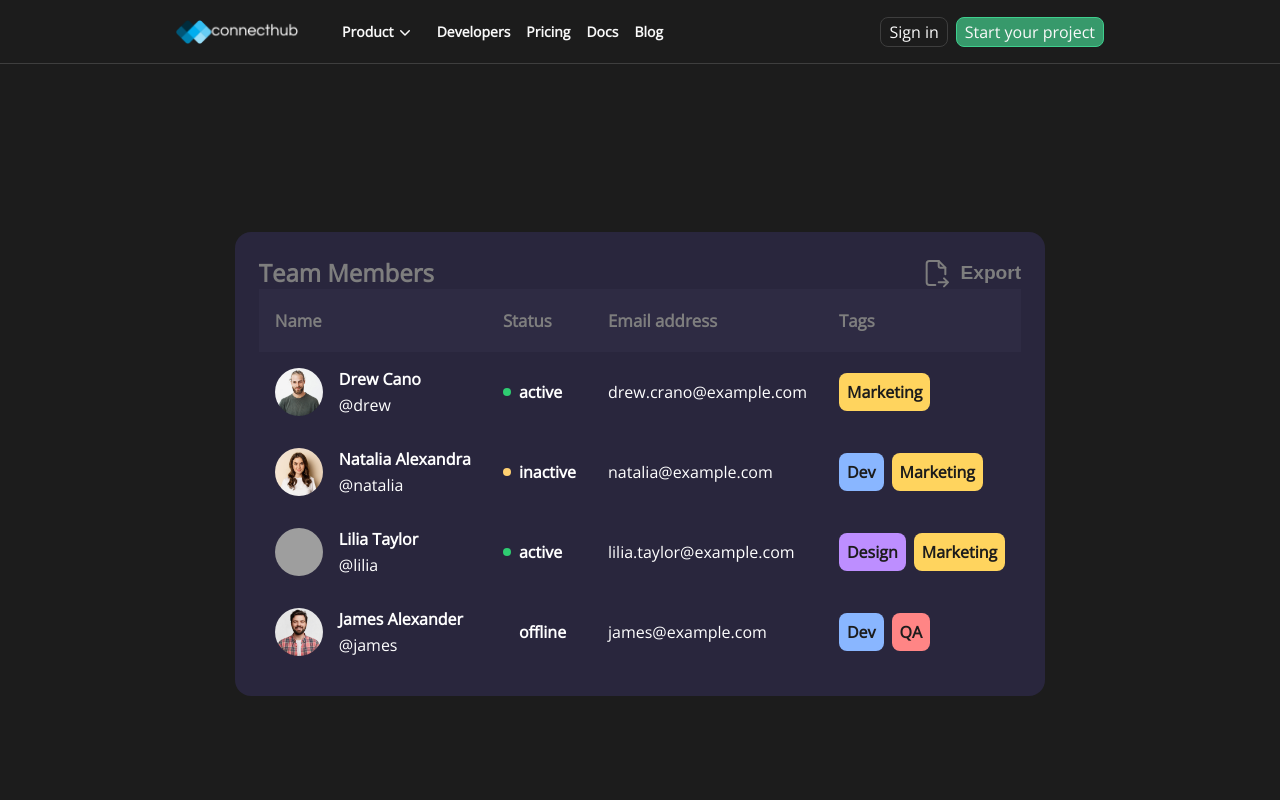
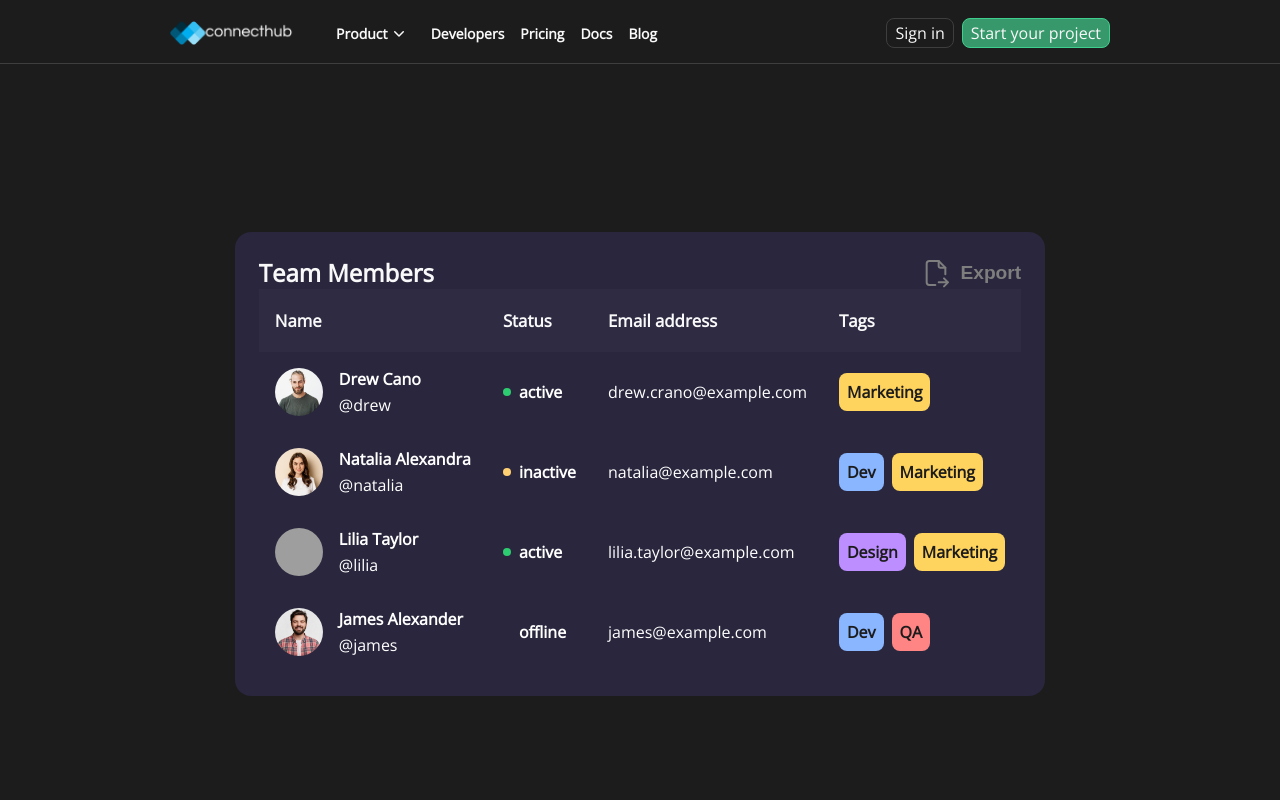
Before and after one commit to ELIEZERBITTENCOURT/connecthub, a plain HTML site: page index.html in a window 1280 px wide. Shown: the top 800 px of the page. Drawn offline with nearby package versions, Linux system fonts and the light colour scheme; grey boxes are pictures that could not be loaded.

Commit message:
style: atualiza style

```diff
--- a/assets/styles/style.css
+++ b/assets/styles/style.css
@@ -26,7 +26,7 @@
 body {
     font-family: 'Open Sans', sans-serif;
     font-size: 16px;
-    background-color: var(--background);
+    background-color:var(--background);
 }
 
 * {
@@ -45,6 +45,7 @@ body {
 }
 
 .menu__wrapper {
+    background-color: var(--background);
     display: flex;
     position: fixed;
     justify-content: space-between;
@@ -52,7 +53,8 @@ body {
     gap: 1.5rem;
     width: 100%;
     max-width: 60rem;
-    padding: 0px 1rem;
+    padding: 15px 10px;
+    padding-bottom: 12px;
     align-items: center;
 }
 
@@ -162,10 +164,11 @@ body {
     position: absolute;
     top: 0;
     left: 0;
-    padding-top: 5rem;
+    padding-top: 3rem;
 }
 
 .dropdown {
+    background-color: var(--secondary);
     border-radius: 0.5rem;
     display: none;
     padding: 0.5rem;
@@ -341,7 +344,7 @@ main {
     text-align: left;
     overflow-x: auto;
     user-select: none;
-    color: var(--text-color);
+    color: var(--text);
 }
 
 .table-widget table {
```
